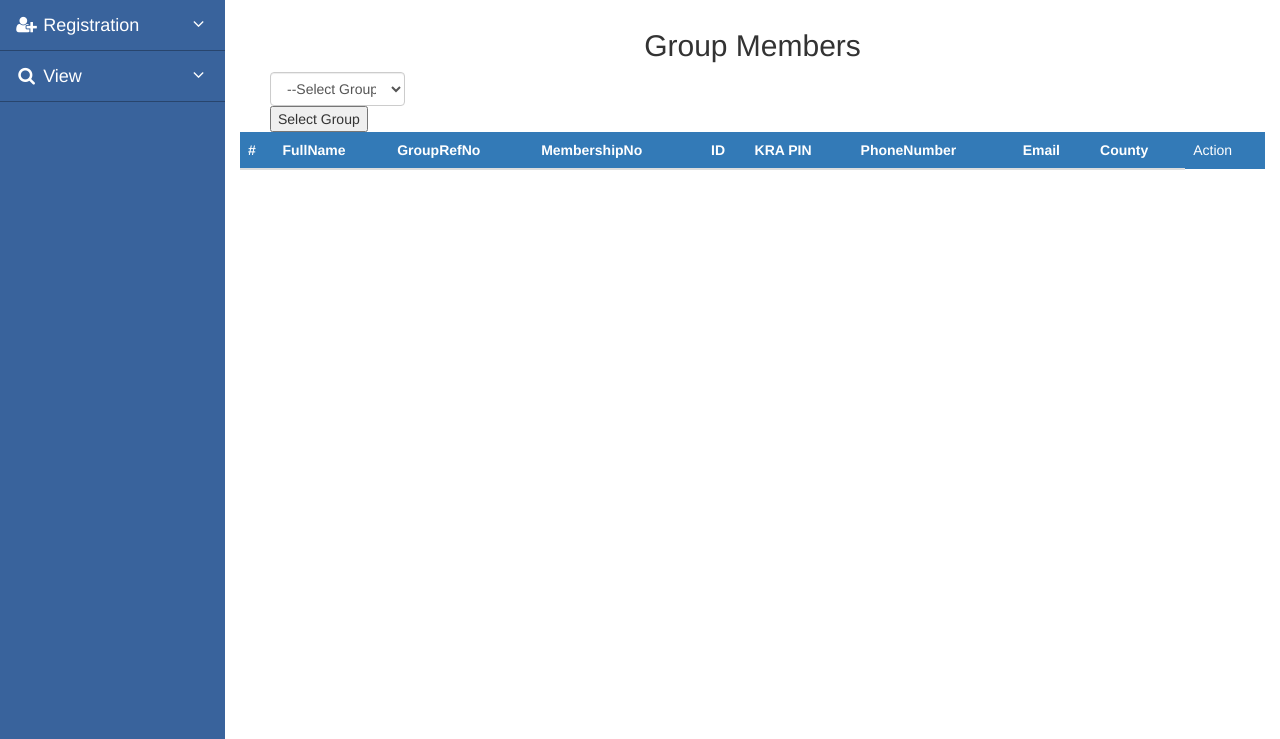
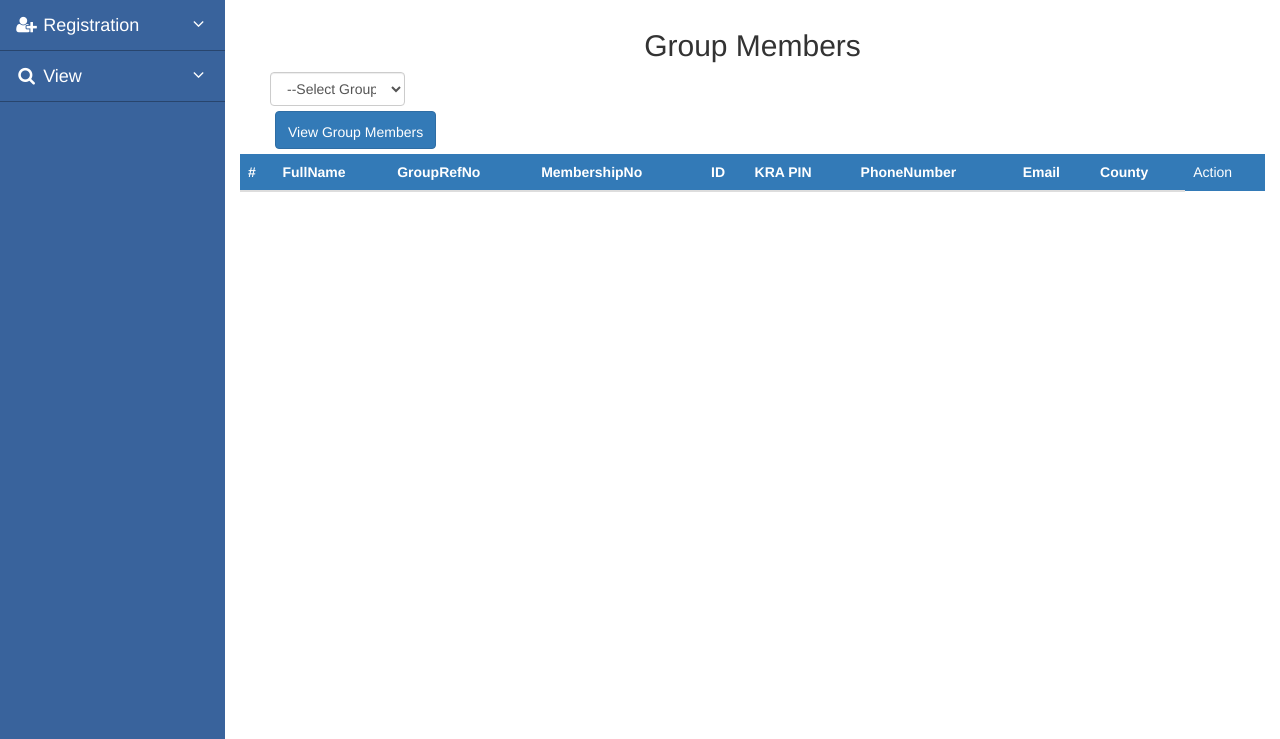
Before and after one commit to njerucyrus/project2, a PHP site: page /views/group_member.php in a window 1280 px wide. Shown: the part 61-800 px from the top of the page. Run offline with PHP 8.4, Linux system fonts and the light colour scheme; grey boxes labelled with a size stand in for pictures from a placeholder-image service; data that the repository does not hold is empty; some libraries are stand-ins or nearby versions.

Commit message:
added views of view group members

```diff
--- a/views/group_member.php
+++ b/views/group_member.php
@@ -69,7 +69,8 @@ include __DIR__.'/right_menu_views.php';
                     <?php endforeach ?>
 
                 </select>
-                    <input type="submit" value="Select Group"/>
+
+                    <input type="submit" class="btn btn-primary" style="padding-top: 10px; margin-top: 5px; margin-bottom: 5px; margin-left: 5px;" value="View Group Members"/>
                 </form>
             </div>
         </div>
--- a/views/right_menu.php
+++ b/views/right_menu.php
@@ -77,10 +77,13 @@
                         </li>
 
                         <li>
-                            <a href="views/employees.php"><div class="menu-links" ><i class="fa fa-fw  fa-user"></i>  View Employees</div></a>
+                            <a href="views/employees.php"><div class="menu-links" ><i class="fa fa-fw  fa-user"></i> View Employees</div></a>
                         </li>
                         <li>
                             <a href="views/groups.php"><div class="menu-links" ><i class="fa fa-fw  fa-group"></i> View Groups</div></a>
+                        </li>
+                        <li>
+                            <a href="views/group_member.php"><div class="menu-links" ><i class="fa fa-fw  fa-group"></i> View Group Members</div></a>
                         </li>
                     </ul>
                 </li>
--- a/views/right_menu_views.php
+++ b/views/right_menu_views.php
@@ -77,6 +77,9 @@
                         <li>
                             <a href="groups.php"><div class="menu-links" ><i class="fa fa-fw  fa-group"></i> View Groups</div></a>
                         </li>
+                        <li>
+                            <a href="group_member.php"><div class="menu-links" ><i class="fa fa-fw  fa-group"></i> View Group Members</div></a>
+                        </li>
                     </ul>
                 </li>
             </ul>
```
